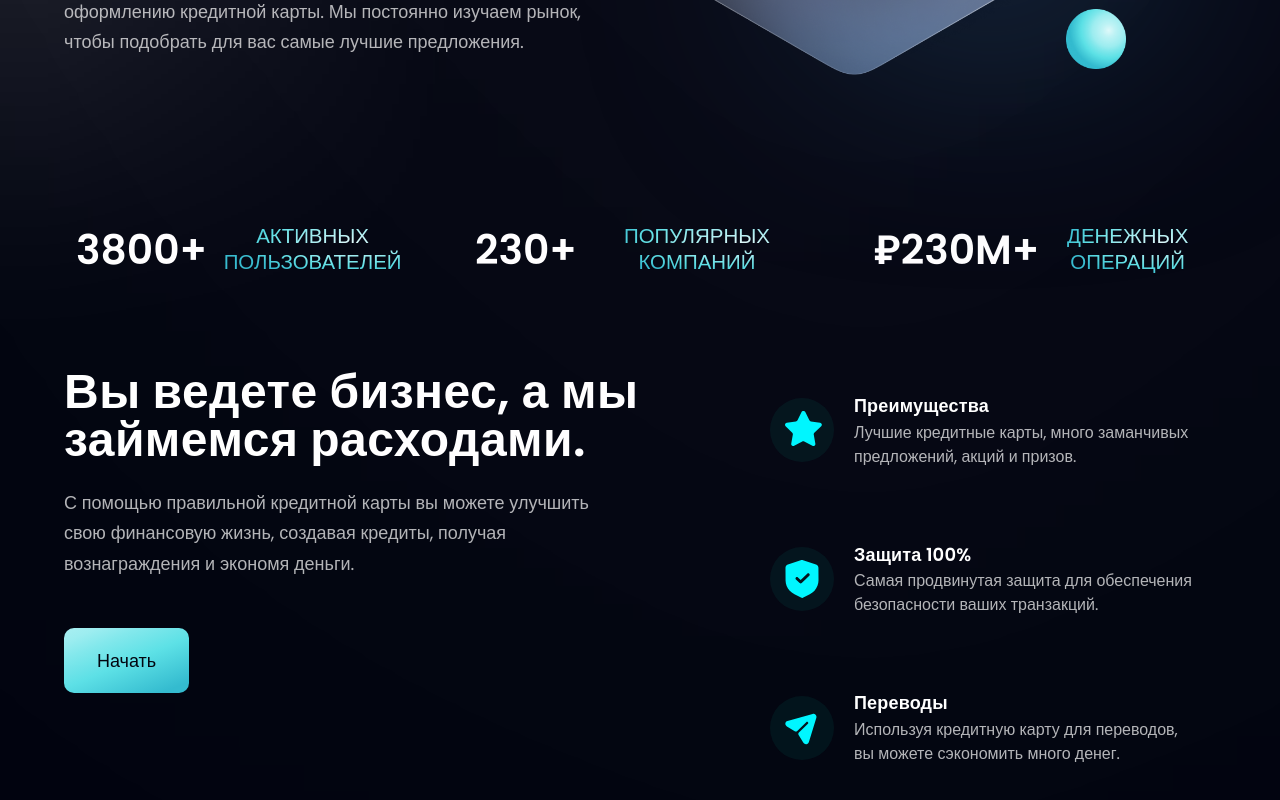
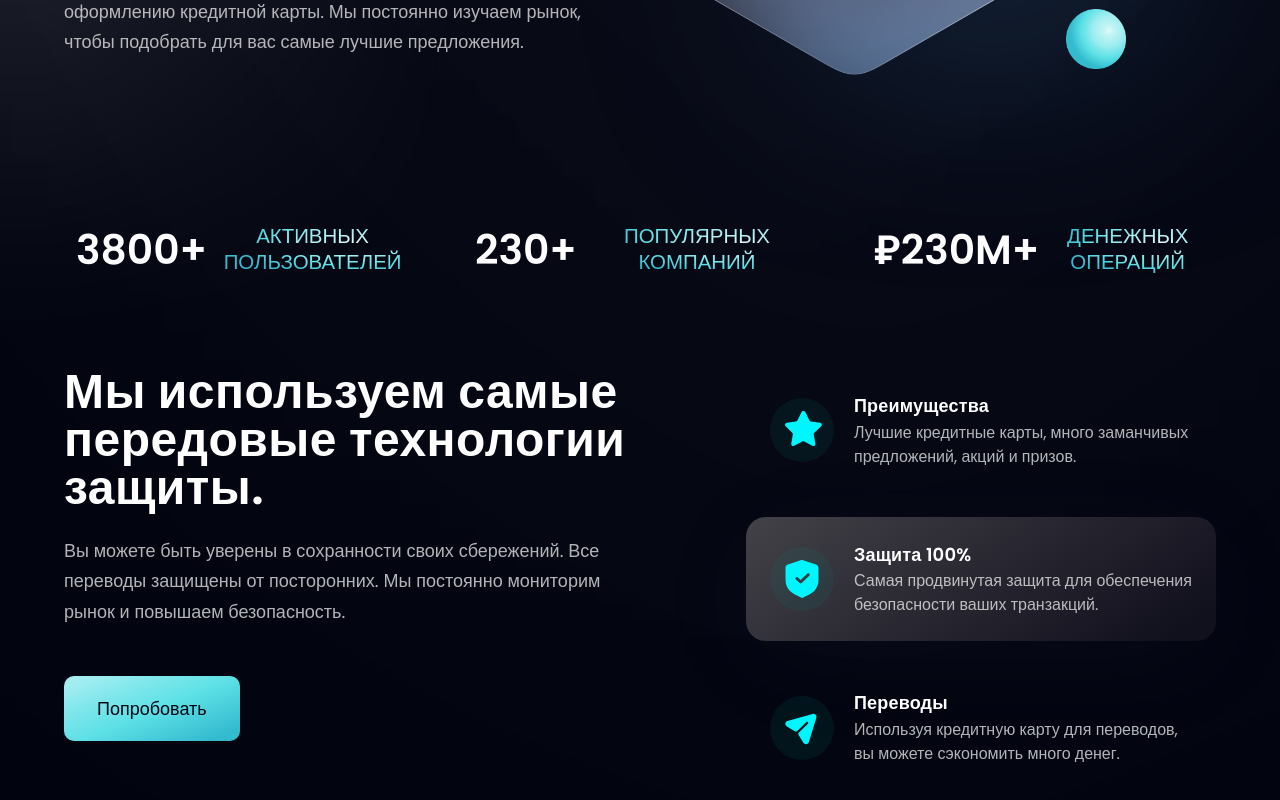
Before and after one commit to kostin-s/bank_landing, a React (Vite) app: page / in a window 1280 px wide. Shown: the part 512-1312 px from the top of the page. Built offline with nearby package versions, Linux system fonts and the light colour scheme.

Commit message:
добавил переход слайдов с анимацией

```diff
--- a/package.json
+++ b/package.json
@@ -11,13 +11,15 @@
   "dependencies": {
     "classnames": "^2.3.1",
     "react": "^18.2.0",
-    "react-dom": "^18.2.0"
+    "react-dom": "^18.2.0",
+    "react-transition-group": "^4.4.5"
   },
   "devDependencies": {
     "@trivago/prettier-plugin-sort-imports": "^3.3.0",
     "@types/node": "^18.7.9",
     "@types/react": "^18.0.17",
     "@types/react-dom": "^18.0.6",
+    "@types/react-transition-group": "^4.4.5",
     "@vitejs/plugin-react": "^2.0.1",
     "autoprefixer": "^10.4.8",
     "postcss": "^8.4.16",
--- a/src/components/sections/Business/Business.tsx
+++ b/src/components/sections/Business/Business.tsx
@@ -1,27 +1,38 @@
 import { FC } from 'react';
-
-import Button from '@/components/ui/Button/Button';
-import Description from '@/components/ui/Description/Description';
-import Title from '@/components/ui/Title/Title';
+import { CSSTransition } from 'react-transition-group';
 
 import styles from './Business.module.scss';
+import BusinessItem from './BusinessItem/BusinessItem';
 import FeatureItem from './FeatureItem/FeatureItem';
 import { features as data } from './business.data';
+import './slider.scss';
+import { useSlider } from './useSlider';
 
 const Business: FC = () => {
-  const { title, descr, button, features } = data;
+  const { items, features } = data;
+
+  const { SwitchSlide, index, slideIn, isDisabled } = useSlider();
 
   return (
     <section className={styles.business} id='features'>
-      <div className={styles.content}>
-        <Title style={styles.title_width}>{title}</Title>
-        <Description style={styles.descr_width}>{descr}</Description>
-        <Button>{button}</Button>
-      </div>
+      <CSSTransition
+        in={slideIn}
+        classNames='slide-animation'
+        timeout={300}
+        unmountOnExit
+      >
+        <BusinessItem item={items[index]} />
+      </CSSTransition>
 
       <ul className={styles.list}>
         {features.map(feature => (
-          <FeatureItem feature={feature} key={feature.id} />
+          <FeatureItem
+            disabled={isDisabled}
+            feature={feature}
+            currentIndex={index}
+            key={feature.id}
+            setActive={SwitchSlide}
+          />
         ))}
       </ul>
     </section>
--- /dev/null
+++ b/src/components/sections/Business/BusinessItem/BusinessItem.tsx
@@ -0,0 +1,26 @@
+import { Dispatch, FC, SetStateAction } from 'react';
+
+import Button from '@/components/ui/Button/Button';
+import Description from '@/components/ui/Description/Description';
+import Title from '@/components/ui/Title/Title';
+
+import styles from '../Business.module.scss';
+import { IItem } from '../business.interface';
+
+interface IBusinessItem {
+  item: IItem;
+}
+
+const BusinessItem: FC<IBusinessItem> = ({ item }) => {
+  const { title, descr, button } = item;
+
+  return (
+    <div className={styles.content}>
+      <Title style={styles.title_width}>{title}</Title>
+      <Description style={styles.descr_width}>{descr}</Description>
+      <Button>{button}</Button>
+    </div>
+  );
+};
+
+export default BusinessItem;
--- a/src/components/sections/Business/FeatureItem/FeatureItem.module.scss
+++ b/src/components/sections/Business/FeatureItem/FeatureItem.module.scss
@@ -1,9 +1,18 @@
+.li {
+  @apply mb-6 last:mb-0;
+
   .box {
     @apply relative w-full flex flex-row p-6
-    rounded-[20px] mb-6 last:mb-0
+      rounded-[20px]
       max-w-full sm:max-w-[470px]
       sm:min-w-[330px] min-w-fit
       cursor-pointer;
+
+    &.active {
+      &:before {
+        @apply opacity-100;
+      }
+    }
 
     &:before {
       @apply absolute content-[''] inset-0 z-[1] opacity-0 rounded-[20px];
@@ -34,13 +43,13 @@
         @apply w-[38px] h-[38px] object-contain;
       }
 
-    &.feature_1 {
+      &.feature_0 {
         > img {
           @apply ml-[3px] mb-[3px];
         }
       }
 
-    &.feature_3 {
+      &.feature_2 {
         > img {
           @apply mr-[2px] mt-[2px];
         }
@@ -48,7 +57,7 @@
     }
 
     .info {
-    @apply w-full font-poppins not-italic;
+      @apply w-full font-poppins not-italic text-left;
 
       > h4 {
         @apply font-semibold text-[18px] capitalize text-white
@@ -60,3 +69,4 @@
       }
     }
   }
+}
--- a/src/components/sections/Business/FeatureItem/FeatureItem.tsx
+++ b/src/components/sections/Business/FeatureItem/FeatureItem.tsx
@@ -7,17 +7,34 @@ import styles from './FeatureItem.module.scss';
 
 interface IFeatureItem {
   feature: IFeature;
+  currentIndex: number;
+  disabled: boolean;
+  setActive: (index: number) => void;
 }
 
-const FeatureItem: FC<IFeatureItem> = ({ feature }) => {
+const FeatureItem: FC<IFeatureItem> = ({
+  feature,
+  setActive,
+  currentIndex,
+  disabled,
+}) => {
   const { title, content, icon, id } = feature;
 
+  const isActive = Number(id) === currentIndex;
+
   return (
-    <li className={styles.box}>
+    <li className={styles.li}>
+      <button
+        className={cn(styles.box, {
+          [styles.active]: isActive,
+        })}
+        onClick={() => setActive(Number(id) || 0)}
+        disabled={disabled || isActive}
+      >
         <div className={styles.content}>
           <div
             className={cn(styles.icon, {
-            [styles[id]]: id,
+              [styles[`feature_${id}`]]: id,
             })}
           >
             <img src={icon} alt='icon' />
@@ -27,6 +44,7 @@ const FeatureItem: FC<IFeatureItem> = ({ feature }) => {
             <p>{content}</p>
           </div>
         </div>
+      </button>
     </li>
   );
 };
--- a/src/components/sections/Business/business.data.ts
+++ b/src/components/sections/Business/business.data.ts
@@ -3,27 +3,43 @@ import { send, shield, star } from '@/shared/images';
 import { IBusinessData } from './business.interface';
 
 export const features: IBusinessData = {
-  title: 'Вы ведете бизнес, а мы займемся расходами.',
-  descr:
-    'С помощью правильной кредитной карты вы можете улучшить свою финансовую жизнь, создавая кредиты, получая вознаграждения и экономя деньги.',
-  button: 'Начать',
+  items: [
+    {
+      title: 'Вы ведете бизнес, а мы займемся расходами.',
+      descr:
+        'С помощью правильной кредитной карты вы можете улучшить свою финансовую жизнь, создавая кредиты, получая вознаграждения и экономя деньги.',
+      button: 'Начать',
+    },
+    {
+      title: 'Мы используем самые передовые технологии защиты.',
+      descr:
+        'Вы можете быть уверены в сохранности своих сбережений. Все переводы защищены от посторонних. Мы постоянно мониторим рынок и повышаем безопасность.',
+      button: 'Попробовать',
+    },
+    {
+      title: 'У нас самые удобные и быстрые переводы.',
+      descr:
+        'Мы используем новейшую технику для быстрой обработки Ваших переводов. Скачайте наше приложение, где есть всё необходимое.',
+      button: 'Скачать',
+    },
+  ],
   features: [
     {
-      id: 'feature_1',
+      id: '0',
       icon: star,
       title: 'Преимущества',
       content:
         'Лучшие кредитные карты, много заманчивых предложений, акций и призов.',
     },
     {
-      id: 'feature_2',
+      id: '1',
       icon: shield,
       title: 'Защита 100%',
       content:
         'Самая продвинутая защита для обеспечения безопасности ваших транзакций.',
     },
     {
-      id: 'feature_3',
+      id: '2',
       icon: send,
       title: 'Переводы',
       content:
--- a/src/components/sections/Business/business.interface.ts
+++ b/src/components/sections/Business/business.interface.ts
@@ -1,8 +1,12 @@
 export interface IBusinessData {
+  items: IItem[];
+  features: IFeature[];
+}
+
+export interface IItem {
   title: string;
   descr: string;
   button: string;
-  features: IFeature[];
 }
 
 export interface IFeature {
--- /dev/null
+++ b/src/components/sections/Business/slider.scss
@@ -0,0 +1,17 @@
+.slide-animation-enter {
+  opacity: 0;
+  transform: scale(0.9);
+}
+.slide-animation-enter-active {
+  opacity: 1;
+  transform: translateX(0);
+  transition: opacity 300ms, transform 300ms;
+}
+.slide-animation-exit {
+  opacity: 1;
+}
+.slide-animation-exit-active {
+  opacity: 0;
+  transform: scale(0.9);
+  transition: opacity 300ms, transform 300ms;
+}
--- /dev/null
+++ b/src/components/sections/Business/useSlider.ts
@@ -0,0 +1,28 @@
+import { useState } from 'react';
+
+export const useSlider = () => {
+  const [currentIdx, setCurrentIdx] = useState<number>(1);
+  const [slideIn, setSlideIn] = useState<boolean>(true);
+  const [isDisabled, setIsDisabled] = useState<boolean>(false);
+
+  const switchClick = (indexShow: number) => {
+    setSlideIn(false);
+    setIsDisabled(true);
+
+    setTimeout(() => {
+      setCurrentIdx(indexShow);
+      setSlideIn(true);
+    }, 300);
+
+    setTimeout(() => {
+      setIsDisabled(false);
+    }, 500);
+  };
+
+  return {
+    slideIn,
+    index: currentIdx,
+    SwitchSlide: switchClick,
+    isDisabled,
+  };
+};
--- a/src/styles/global.scss
+++ b/src/styles/global.scss
@@ -6,4 +6,5 @@
 
 * {
   @apply box-border p-0 m-0 font-poppins scroll-smooth;
+  -webkit-tap-highlight-color: transparent;
 }
```
Also changed, not shown: 1 other file (tests, documents, lock files or other folders). Lines whose indentation alone changed are shown as unchanged.
